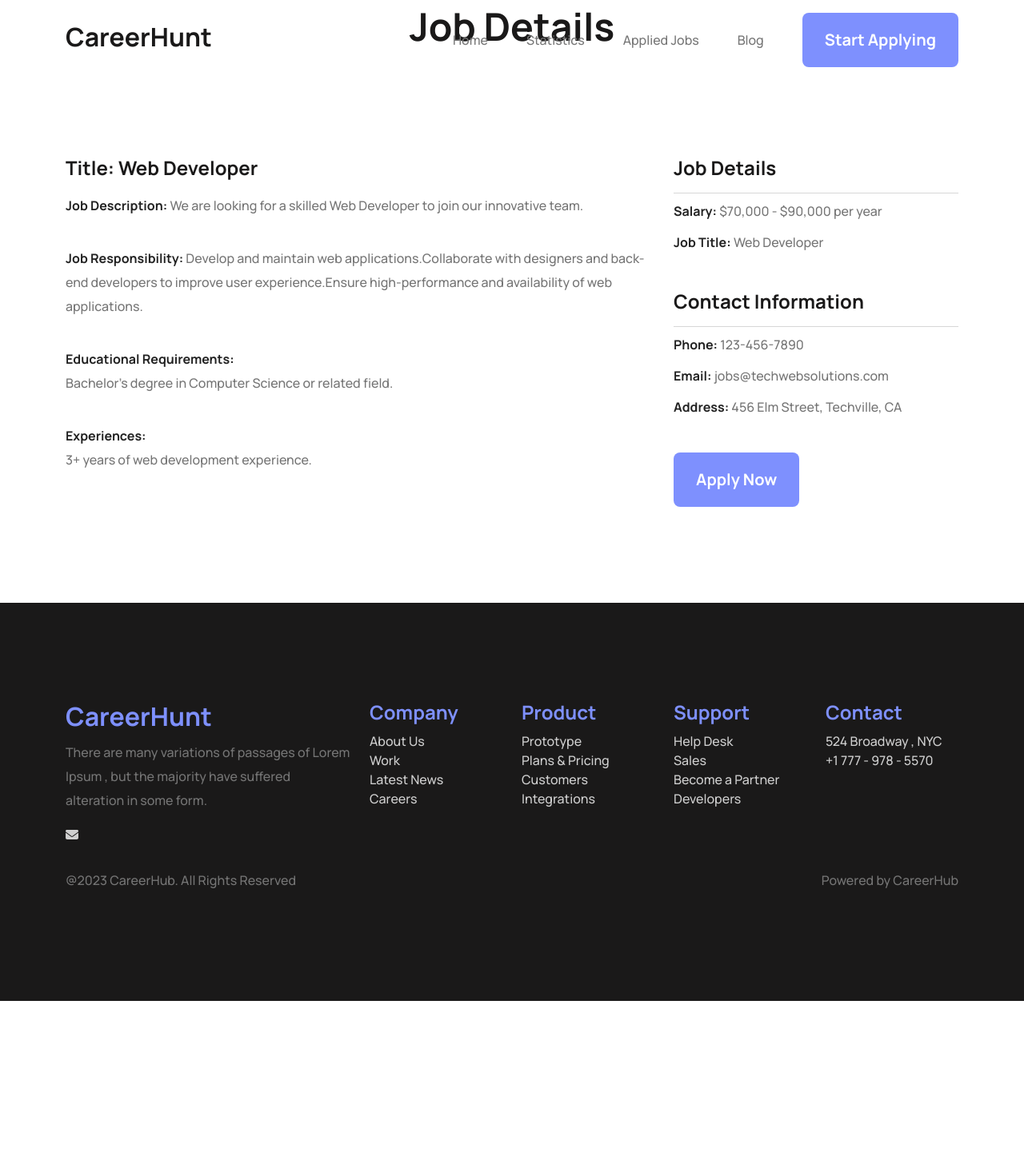
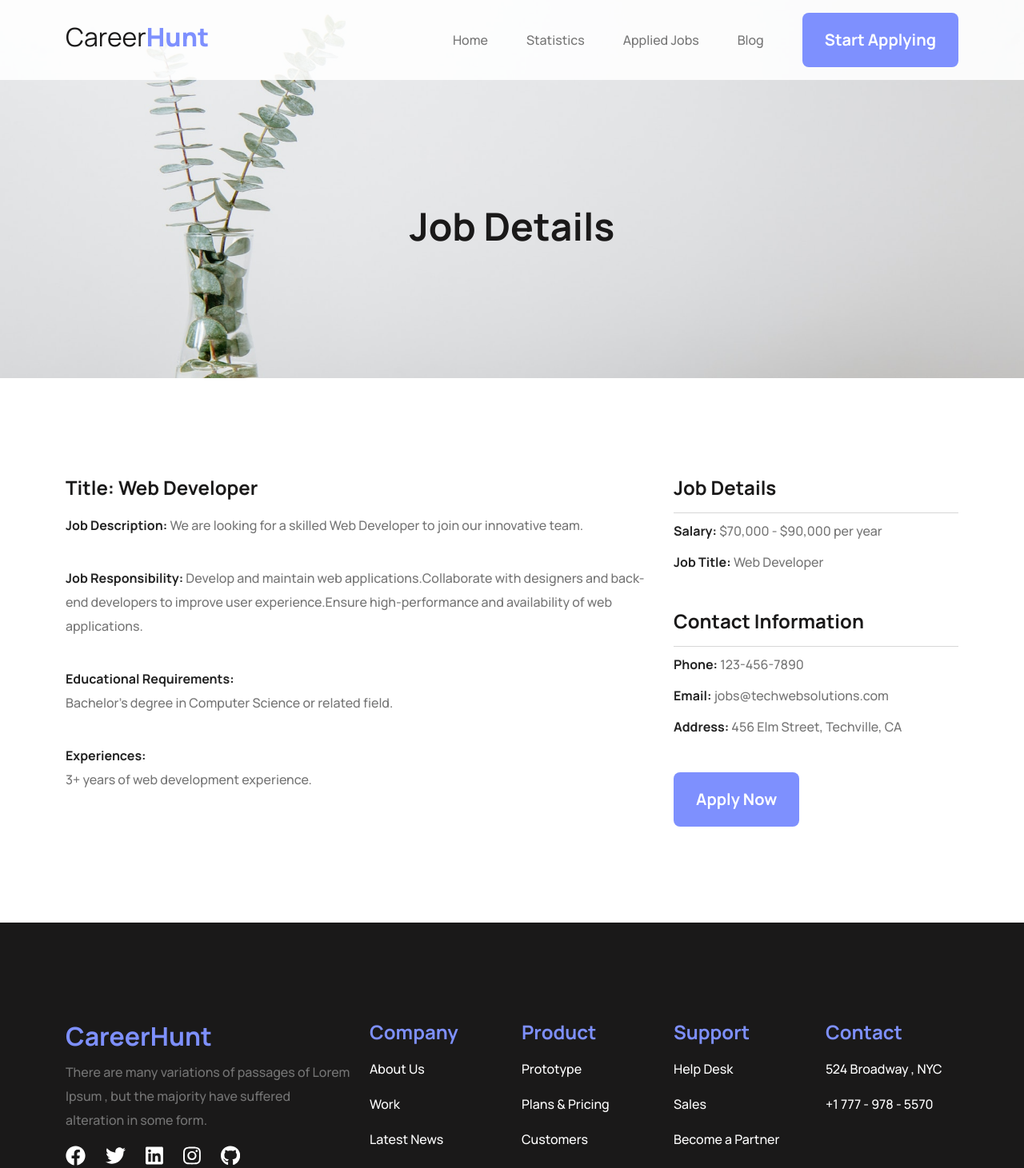
Before and after one commit to amirayhan/career-hunt-react-template, a React (Vite) app: page /job/1 in a window 1280 px wide. Shown: the top 1461 px of the page at 80% size. Before the commit the page ends 1252 px from the top, so only its background shows below. Built offline with nearby package versions, Linux system fonts and the light colour scheme.

Commit message:
all complete

```diff
--- a/src/components/AppliedItem/AppliedItem.jsx
+++ b/src/components/AppliedItem/AppliedItem.jsx
@@ -6,8 +6,8 @@
     const { id, logo_img, title, company, job_type, location } = job;
     return (
         <>
-            <div className="job_item d-flex justify-content-between align-items-center">
-                <div className="job_item_details d-flex">
+            <div className="job_item d-md-flex justify-content-md-between align-items-center">
+                <div className="job_item_details d-md-flex flex-column">
                     <div className="logo_image">
                         <img src={logo_img} alt={title} />
                     </div>
--- a/src/components/Footer/Footer.css
+++ b/src/components/Footer/Footer.css
@@ -1,6 +1,6 @@
 #footer {
     padding-top: 120px;
-    padding-bottom: 120px;
+    padding-bottom: 10px;
     background: #1a1919;
 }
 #footer .footer_items {
@@ -10,6 +10,25 @@
 #footer .footer_items h4 {
     color: #7e90fe;
 }
-#footer .footer_items ul li a {
-    color: #cfcfcf;
+#footer .footer_items ul.footer_list li {
+    padding: 10px 0;
 }
+#footer .footer_items ul.footer_list li a {
+    color: #fff;
+    transition: all linear 0.2s;
+}
+#footer .footer_items ul.footer_list li a:hover {
+    color: #7e90fe;
+}
+#footer .footer_items ul.social_media_list {
+    display: flex;
+    gap: 25px;
+}
+#footer .footer_items ul.social_media_list li a svg {
+    fill: #fff;
+    font-size: 25px;
+    transition: all linear 0.2s;
+}
+#footer .footer_items ul.social_media_list li a:hover svg {
+    fill: #7e90fe;
+}
--- a/src/components/Footer/Footer.jsx
+++ b/src/components/Footer/Footer.jsx
@@ -1,4 +1,3 @@
-import { faEnvelope } from "@fortawesome/free-solid-svg-icons";
 import { FontAwesomeIcon } from "@fortawesome/react-fontawesome";
 import React from "react";
 import { Link } from "react-router-dom";
@@ -13,17 +12,41 @@
                         <div className="footer_items">
                             <h3>CareerHunt</h3>
                             <p>There are many variations of passages of Lorem Ipsum , but the majority have suffered alteration in some form.</p>
-                            <ul>
+                            <ul className="social_media_list">
                                 <li>
                                     <a href="#">
-                                        <FontAwesomeIcon icon={faEnvelope} />
+                                        <svg xmlns="http://www.w3.org/2000/svg" height="1em" viewBox="0 0 512 512">
+                                            <path d="M504 256C504 119 393 8 256 8S8 119 8 256c0 123.78 90.69 226.38 209.25 245V327.69h-63V256h63v-54.64c0-62.15 37-96.48 93.67-96.48 27.14 0 55.52 4.84 55.52 4.84v61h-31.28c-30.8 0-40.41 19.12-40.41 38.73V256h68.78l-11 71.69h-57.78V501C413.31 482.38 504 379.78 504 256z" />
+                                        </svg>
                                     </a>
                                 </li>
                                 <li>
-                                    <a href="#"></a>
+                                    <a href="#">
+                                        <svg xmlns="http://www.w3.org/2000/svg" height="1em" viewBox="0 0 512 512">
+                                            <path d="M459.37 151.716c.325 4.548.325 9.097.325 13.645 0 138.72-105.583 298.558-298.558 298.558-59.452 0-114.68-17.219-161.137-47.106 8.447.974 16.568 1.299 25.34 1.299 49.055 0 94.213-16.568 130.274-44.832-46.132-.975-84.792-31.188-98.112-72.772 6.498.974 12.995 1.624 19.818 1.624 9.421 0 18.843-1.3 27.614-3.573-48.081-9.747-84.143-51.98-84.143-102.985v-1.299c13.969 7.797 30.214 12.67 47.431 13.319-28.264-18.843-46.781-51.005-46.781-87.391 0-19.492 5.197-37.36 14.294-52.954 51.655 63.675 129.3 105.258 216.365 109.807-1.624-7.797-2.599-15.918-2.599-24.04 0-57.828 46.782-104.934 104.934-104.934 30.213 0 57.502 12.67 76.67 33.137 23.715-4.548 46.456-13.32 66.599-25.34-7.798 24.366-24.366 44.833-46.132 57.827 21.117-2.273 41.584-8.122 60.426-16.243-14.292 20.791-32.161 39.308-52.628 54.253z" />
+                                        </svg>
+                                    </a>
                                 </li>
                                 <li>
-                                    <a href="#"></a>
+                                    <a href="#">
+                                        <svg xmlns="http://www.w3.org/2000/svg" height="1em" viewBox="0 0 448 512">
+                                            <path d="M416 32H31.9C14.3 32 0 46.5 0 64.3v383.4C0 465.5 14.3 480 31.9 480H416c17.6 0 32-14.5 32-32.3V64.3c0-17.8-14.4-32.3-32-32.3zM135.4 416H69V202.2h66.5V416zm-33.2-243c-21.3 0-38.5-17.3-38.5-38.5S80.9 96 102.2 96c21.2 0 38.5 17.3 38.5 38.5 0 21.3-17.2 38.5-38.5 38.5zm282.1 243h-66.4V312c0-24.8-.5-56.7-34.5-56.7-34.6 0-39.9 27-39.9 54.9V416h-66.4V202.2h63.7v29.2h.9c8.9-16.8 30.6-34.5 62.9-34.5 67.2 0 79.7 44.3 79.7 101.9V416z" />
+                                        </svg>
+                                    </a>
+                                </li>
+                                <li>
+                                    <a href="#">
+                                        <svg xmlns="http://www.w3.org/2000/svg" height="1em" viewBox="0 0 448 512">
+                                            <path d="M224.1 141c-63.6 0-114.9 51.3-114.9 114.9s51.3 114.9 114.9 114.9S339 319.5 339 255.9 287.7 141 224.1 141zm0 189.6c-41.1 0-74.7-33.5-74.7-74.7s33.5-74.7 74.7-74.7 74.7 33.5 74.7 74.7-33.6 74.7-74.7 74.7zm146.4-194.3c0 14.9-12 26.8-26.8 26.8-14.9 0-26.8-12-26.8-26.8s12-26.8 26.8-26.8 26.8 12 26.8 26.8zm76.1 27.2c-1.7-35.9-9.9-67.7-36.2-93.9-26.2-26.2-58-34.4-93.9-36.2-37-2.1-147.9-2.1-184.9 0-35.8 1.7-67.6 9.9-93.9 36.1s-34.4 58-36.2 93.9c-2.1 37-2.1 147.9 0 184.9 1.7 35.9 9.9 67.7 36.2 93.9s58 34.4 93.9 36.2c37 2.1 147.9 2.1 184.9 0 35.9-1.7 67.7-9.9 93.9-36.2 26.2-26.2 34.4-58 36.2-93.9 2.1-37 2.1-147.8 0-184.8zM398.8 388c-7.8 19.6-22.9 34.7-42.6 42.6-29.5 11.7-99.5 9-132.1 9s-102.7 2.6-132.1-9c-19.6-7.8-34.7-22.9-42.6-42.6-11.7-29.5-9-99.5-9-132.1s-2.6-102.7 9-132.1c7.8-19.6 22.9-34.7 42.6-42.6 29.5-11.7 99.5-9 132.1-9s102.7-2.6 132.1 9c19.6 7.8 34.7 22.9 42.6 42.6 11.7 29.5 9 99.5 9 132.1s2.7 102.7-9 132.1z" />
+                                        </svg>
+                                    </a>
+                                </li>
+                                <li>
+                                    <a href="#">
+                                        <svg xmlns="http://www.w3.org/2000/svg" height="1em" viewBox="0 0 496 512">
+                                            <path d="M165.9 397.4c0 2-2.3 3.6-5.2 3.6-3.3.3-5.6-1.3-5.6-3.6 0-2 2.3-3.6 5.2-3.6 3-.3 5.6 1.3 5.6 3.6zm-31.1-4.5c-.7 2 1.3 4.3 4.3 4.9 2.6 1 5.6 0 6.2-2s-1.3-4.3-4.3-5.2c-2.6-.7-5.5.3-6.2 2.3zm44.2-1.7c-2.9.7-4.9 2.6-4.6 4.9.3 2 2.9 3.3 5.9 2.6 2.9-.7 4.9-2.6 4.6-4.6-.3-1.9-3-3.2-5.9-2.9zM244.8 8C106.1 8 0 113.3 0 252c0 110.9 69.8 205.8 169.5 239.2 12.8 2.3 17.3-5.6 17.3-12.1 0-6.2-.3-40.4-.3-61.4 0 0-70 15-84.7-29.8 0 0-11.4-29.1-27.8-36.6 0 0-22.9-15.7 1.6-15.4 0 0 24.9 2 38.6 25.8 21.9 38.6 58.6 27.5 72.9 20.9 2.3-16 8.8-27.1 16-33.7-55.9-6.2-112.3-14.3-112.3-110.5 0-27.5 7.6-41.3 23.6-58.9-2.6-6.5-11.1-33.3 2.6-67.9 20.9-6.5 69 27 69 27 20-5.6 41.5-8.5 62.8-8.5s42.8 2.9 62.8 8.5c0 0 48.1-33.6 69-27 13.7 34.7 5.2 61.4 2.6 67.9 16 17.7 25.8 31.5 25.8 58.9 0 96.5-58.9 104.2-114.8 110.5 9.2 7.9 17 22.9 17 46.4 0 33.7-.3 75.4-.3 83.6 0 6.5 4.6 14.4 17.3 12.1C428.2 457.8 496 362.9 496 252 496 113.3 383.5 8 244.8 8zM97.2 352.9c-1.3 1-1 3.3.7 5.2 1.6 1.6 3.9 2.3 5.2 1 1.3-1 1-3.3-.7-5.2-1.6-1.6-3.9-2.3-5.2-1zm-10.8-8.1c-.7 1.3.3 2.9 2.3 3.9 1.6 1 3.6.7 4.3-.7.7-1.3-.3-2.9-2.3-3.9-2-.6-3.6-.3-4.3.7zm32.4 35.6c-1.6 1.3-1 4.3 1.3 6.2 2.3 2.3 5.2 2.6 6.5 1 1.3-1.3.7-4.3-1.3-6.2-2.2-2.3-5.2-2.6-6.5-1zm-11.4-14.7c-1.6 1-1.6 3.6 0 5.9 1.6 2.3 4.3 3.3 5.6 2.3 1.6-1.3 1.6-3.9 0-6.2-1.4-2.3-4-3.3-5.6-2z" />
+                                        </svg>
+                                    </a>
                                 </li>
                             </ul>
                         </div>
@@ -31,7 +54,7 @@
                     <div className="col-sm-6 col-lg-2">
                         <div className="footer_items">
                             <h4>Company</h4>
-                            <ul>
+                            <ul className="footer_list">
                                 <li>
                                     <Link to="/">About Us</Link>
                                 </li>
@@ -50,7 +73,7 @@
                     <div className="col-sm-6 col-lg-2">
                         <div className="footer_items">
                             <h4>Product</h4>
-                            <ul>
+                            <ul className="footer_list">
                                 <li>
                                     <Link to="/">Prototype</Link>
                                 </li>
@@ -69,7 +92,7 @@
                     <div className="col-sm-6 col-lg-2">
                         <div className="footer_items">
                             <h4>Support</h4>
-                            <ul>
+                            <ul className="footer_list">
                                 <li>
                                     <Link to="/">Help Desk</Link>
                                 </li>
@@ -88,7 +111,7 @@
                     <div className="col-sm-6 col-lg-2">
                         <div className="footer_items">
                             <h4>Contact</h4>
-                            <ul>
+                            <ul className="footer_list">
                                 <li>
                                     <Link to="/">524 Broadway , NYC</Link>
                                 </li>
@@ -99,7 +122,7 @@
                         </div>
                     </div>
                 </div>
-                <div className="footer_bottom d-flex justify-content-between">
+                <div className="footer_bottom d-flex justify-content-between mt-5 pt-3">
                     <p>@2023 CareerHub. All Rights Reserved</p>
                     <p>Powered by CareerHub</p>
                 </div>
--- a/src/components/Header/Header.css
+++ b/src/components/Header/Header.css
@@ -3,21 +3,68 @@
     top: 0;
     width: 100%;
     transition: all linear 0.3s;
+    background: rgba(255, 255, 255, 0.882);
 }
 .header.fixed {
     background: rgba(34, 34, 34, 0.95);
     top: 0;
     width: 100%;
 }
+.header .logo h3 {
+    font-weight: 400;
+}
+.header .logo h3 span {
+    color: #7e90fe;
+    font-weight: 800;
+}
 .header.fixed .logo h3 {
+    color: #fff;
+    font-weight: 400;
+}
+.header.fixed .logo h3 span {
     color: #7e90fe;
+    font-weight: 800;
 }
 .header.fixed ul li a {
     color: #fff;
 }
 .toggle-navbar {
-    width: 100%;
-    height: 100%;
+    padding: 20px 0 30px 0;
     margin: 10px;
-    background: rgba(0, 0, 0, 0.867);
+    background: rgba(0, 0, 0, 0.9);
 }
+.toggle-navbar ul li a {
+    padding: 20px 0;
+}
+.toggle-navbar ul li a:hover {
+    padding: 20px 0;
+    background: #fff;
+}
+.header.fixed .toggle_icon {
+    color: #fff;
+}
+.toggle_icon {
+    background: transparent;
+    border: none;
+    font-size: 25px;
+    transition: all linear 0.3s;
+}
+.toggle_icon:hover {
+    color: #7e90fe;
+}
+
+.nav-link:hover,
+.header.fixed .nav-link:hover {
+    color: #7e90fe;
+}
+
+.nav-link.active,
+.header.fixed .nav-link.active {
+    color: #7e90fe;
+}
+.toggle-navbar .nav-link.active {
+    color: #7e90fe;
+}
+.toggle-navbar .nav-link:hover {
+    color: #7e90fe;
+}
--- a/src/components/Header/Header.jsx
+++ b/src/components/Header/Header.jsx
@@ -1,25 +1,10 @@
 import React, { useState } from "react";
-import Container from "react-bootstrap/Container";
-import Nav from "react-bootstrap/Nav";
-import Navbar from "react-bootstrap/Navbar";
 import { faBars, faXmark } from "@fortawesome/free-solid-svg-icons";
 import { FontAwesomeIcon } from "@fortawesome/react-fontawesome";
-import { Link } from "react-router-dom";
+import { Link, NavLink } from "react-router-dom";
 import "./Header.css";
 
 const Header = () => {
-    // const [fix, setfix] = useState(false);
-
-    // const setFixed = () => {
-    //     if (window.scrollY >= 140) {
-    //         setfix(true);
-    //     } else {
-    //         setfix(false);
-    //     }
-    // };
-
-    // window.addEventListener("scroll", setFixed);
-
     const [toggle, setToggle] = useState(false);
     const [fix, setfix] = useState(false);
 
@@ -35,110 +20,82 @@
 
     const handleToggleClick = () => setToggle(!toggle);
 
+    const handleMenuItemClick = () => {
+        setToggle(false);
+    };
+
     return (
         <>
             <div className={fix ? "header fixed" : "header"}>
                 <div className="container d-flex justify-content-between align-items-center py-3">
                     <div className="logo">
                         <a href="/">
-                            <h3>CareerHunt</h3>
+                            <h3>
+                                Career<span>Hunt</span>
+                            </h3>
                         </a>
                     </div>
-                    <div className="d-none d-md-flex align-items-center gap-5">
+                    <div className="d-none d-lg-flex align-items-center gap-5">
                         <ul className="d-md-flex gap-5">
                             <li>
-                                <Link to="/" className="nav-link">
+                                <NavLink onClick={handleMenuItemClick} to="/" className="nav-link">
                                     Home
-                                </Link>
+                                </NavLink>
                             </li>
                             <li>
-                                <Link to="/statistics" className="nav-link">
+                                <NavLink onClick={handleMenuItemClick} to="/statistics" className="nav-link">
                                     Statistics
-                                </Link>
+                                </NavLink>
                             </li>
                             <li>
-                                <Link to="/appliedjobs" className="nav-link">
+                                <NavLink onClick={handleMenuItemClick} to="/appliedjobs" className="nav-link">
                                     Applied Jobs
-                                </Link>
+                                </NavLink>
                             </li>
                             <li>
-                                <Link to="/blog" className="nav-link">
+                                <NavLink onClick={handleMenuItemClick} to="/blog" className="nav-link">
                                     Blog
-                                </Link>
+                                </NavLink>
                             </li>
                         </ul>
                         <a href="#featured_jobs" className="button1">
                             Start Applying
                         </a>
                     </div>
-                    <button onClick={handleToggleClick} className="d-md-none">
+                    <button onClick={handleToggleClick} className="d-lg-none toggle_icon">
                         <FontAwesomeIcon icon={toggle ? faXmark : faBars} />
                     </button>
                 </div>
                 <div className={`${toggle ? "position-absolute" : "d-none"} w-100 m-auto toggle-navbar`}>
                     <ul className="text-center">
-                        <li className="mb-3">
-                            <Link to="/" className="nav-link">
+                        <li>
+                            <NavLink onClick={handleMenuItemClick} to="/" className="nav-link">
                                 Home
-                            </Link>
+                            </NavLink>
                         </li>
-                        <li className="mb-3">
-                            <Link to="/statistics" className="nav-link">
+                        <li>
+                            <NavLink onClick={handleMenuItemClick} to="/statistics" className="nav-link">
                                 Statistics
-                            </Link>
+                            </NavLink>
                         </li>
-                        <li className="mb-3">
-                            <Link to="/appliedjobs" className="nav-link">
+                        <li>
+                            <NavLink onClick={handleMenuItemClick} to="/appliedjobs" className="nav-link">
                                 Applied Jobs
-                            </Link>
+                            </NavLink>
                         </li>
-                        <li className="mb-3">
-                            <Link to="/blog" className="nav-link">
+                        <li>
+                            <NavLink onClick={handleMenuItemClick} to="/blog" className="nav-link">
                                 Blog
-                            </Link>
+                            </NavLink>
                         </li>
                     </ul>
                     <div className="d-flex justify-content-center">
-                        <a href="#featured_jobs" className="button1 m-auto">
+                        <a onClick={handleMenuItemClick} href="#featured_jobs" className="button1 m-auto">
                             Start Applying
                         </a>
                     </div>
                 </div>
             </div>
-
-            {/* <div className={`${fix ? "navbar fixed" : "navbar"} navbar-light`} expand="lg">
-                <Container>
-                    <Navbar.Brand href="#home">CareerHunt</Navbar.Brand>
-                    <Navbar.Toggle aria-controls="basic-navbar-nav" />
-                    <Navbar.Collapse id="basic-navbar-nav">
-                        <Nav className="m-auto">
-                            <li className="nav-item">
-                                <Link to="/" className="nav-link">
-                                    Home
-                                </Link>
-                            </li>
-                            <li className="nav-item">
-                                <Link to="/statistics" className="nav-link">
-                                    Statistics
-                                </Link>
-                            </li>
-                            <li className="nav-item">
-                                <Link to="/appliedjobs" className="nav-link">
-                                    Applied Jobs
-                                </Link>
-                            </li>
-                            <li className="nav-item">
-                                <Link to="/blog" className="nav-link">
-                                    Blog
-                                </Link>
-                            </li>
-                        </Nav>
-                        <a href="#featured_jobs" className="button1">
-                            Start Applying
-                        </a>
-                    </Navbar.Collapse>
-                </Container>
-            </div> */}
         </>
     );
 };
--- a/src/components/JobDetails/JobDetails.jsx
+++ b/src/components/JobDetails/JobDetails.jsx
@@ -17,6 +17,7 @@
         if (foundJob) {
             setJobDetails(foundJob);
         }
+        window.scrollTo(0, 0);
     }, [id, allJobs]);
 
     useEffect(() => {
@@ -42,7 +43,7 @@
 
     return (
         <>
-            <div className="job_details_banner">
+            <div className="others_banner">
                 <h2 className="text-center">Job Details</h2>
             </div>
             <div className="job_details">
```
